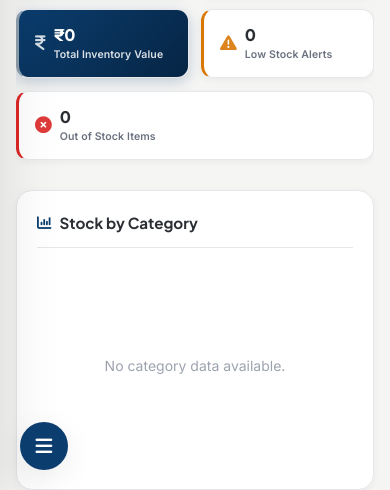
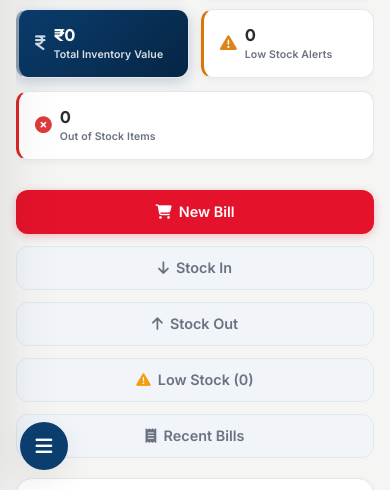
Before and after one commit to hellCoded/StockSetu, a Flask app: page / in a window 390 px wide. Shown: the part 354-844 px from the top of the page. Run offline with Flask 3, Linux system fonts and the light colour scheme; the visitor is signed in with stand-in values (Sample User, id 1); data that the repository does not hold is empty.

Commit message:
feat(ui): Phase 7 — Dashboard Quick Actions
- Added quick action buttons: New Bill, Stock In, Stock Out, Low Stock, Recent Bills
- Responsive grid layout for quick actions
- Low Stock button shows count badge

```diff
--- a/inventory_app/templates/dashboard/index.html
+++ b/inventory_app/templates/dashboard/index.html
@@ -106,6 +106,25 @@
           <div class="kpi-label">Out of Stock Items</div>
         </div>
       </div>
+    </a>
+  </div>
+
+  <!-- Quick Actions -->
+  <div class="dash-quick-actions" style="display:grid;grid-template-columns:repeat(auto-fit,minmax(200px,1fr));gap:0.75rem;margin-bottom:1.25rem;">
+    <a href="{{ url_for('billing.pos') }}" class="btn btn-primary" style="justify-content:center;">
+      <i class="fa-solid fa-cart-shopping"></i> New Bill
+    </a>
+    <a href="{{ url_for('inventory.handle_stock_in') }}" class="btn btn-secondary" style="justify-content:center;">
+      <i class="fa-solid fa-arrow-down"></i> Stock In
+    </a>
+    <a href="{{ url_for('inventory.handle_stock_out') }}" class="btn btn-secondary" style="justify-content:center;">
+      <i class="fa-solid fa-arrow-up"></i> Stock Out
+    </a>
+    <a href="{{ url_for('products.list_products', status='LOW STOCK') }}" class="btn btn-secondary" style="justify-content:center;">
+      <i class="fa-solid fa-triangle-exclamation" style="color:var(--warning);"></i> Low Stock ({{ metrics.low_stock_count }})
+    </a>
+    <a href="{{ url_for('billing.list_bills') }}" class="btn btn-secondary" style="justify-content:center;">
+      <i class="fa-solid fa-receipt"></i> Recent Bills
     </a>
   </div>
 
```
